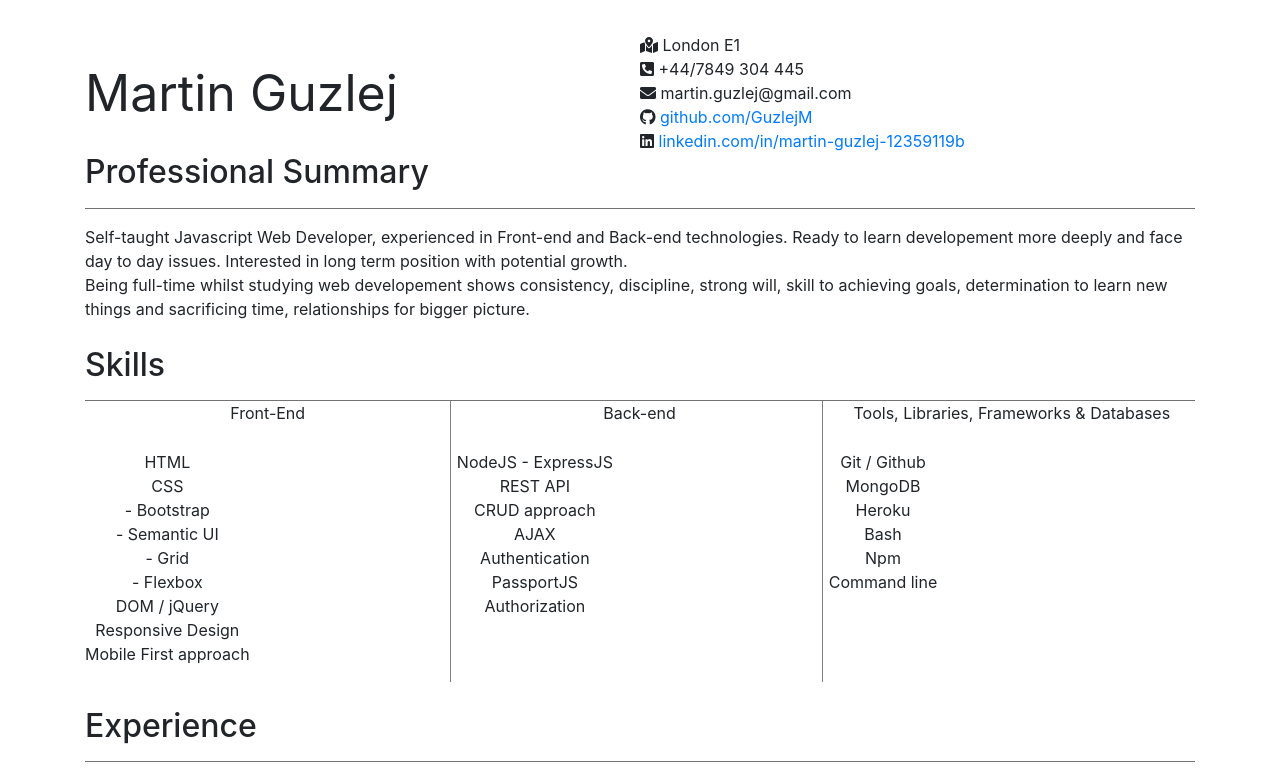
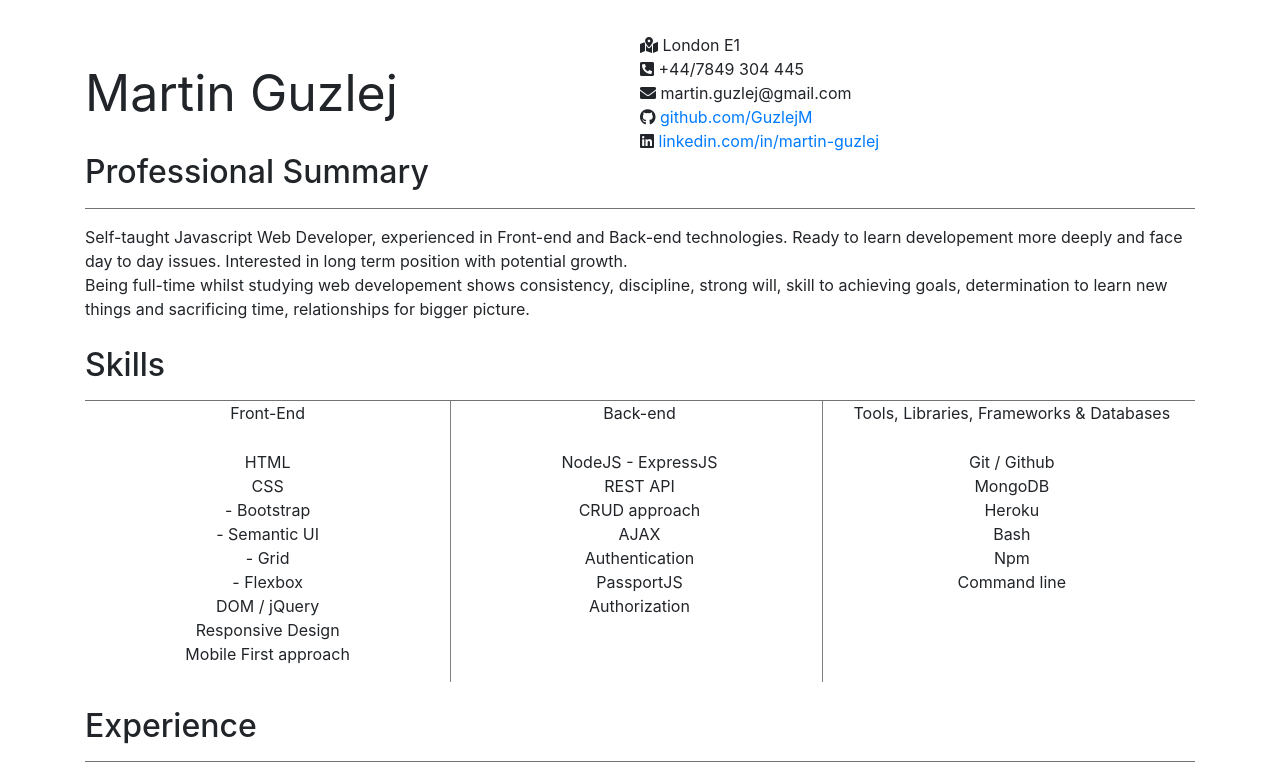
Before and after one commit to GuzlejM/Resume, a website: page index.html in a window 1280 px wide. Shown: the top 777 px of the page. Drawn offline with nearby package versions, Linux system fonts and the light colour scheme.

Commit message:
ready to push to heroku

```diff
--- a/index.html
+++ b/index.html
@@ -14,7 +14,7 @@
 </head>
 <body>
     <header class="container">
-        <div class="headerDiv d-lg-flex">
+        <div class="headerDiv d-lg-flex justify">
             <div class="leftHeader">
                 Martin Guzlej
             </div>
@@ -23,7 +23,7 @@
                 <i class="fas fa-phone-square-alt"></i> +44/7849 304 445<br>
                 <i class="fas fa-envelope"></i> martin.guzlej@gmail.com<br>
                 <i class="fab fa-github"></i> <a href="https://github.com/GuzlejM">github.com/GuzlejM</a><br>
-                <i class="fab fa-linkedin"></i> <a href="https://www.linkedin.com/in/martin-guzlej-12359119b/">linkedin.com/in/martin-guzlej-12359119b</a>
+                <i class="fab fa-linkedin"></i> <a href="https://www.linkedin.com/in/martin-guzlej-12359119b/">linkedin.com/in/martin-guzlej</a>
             </div>
         </div>
     </header>
@@ -42,7 +42,7 @@
             <div class="d-flex flex-column flex-lg-row justify-content-sm-between skillsDiv ">
                 <div>
                     <span>Front-End</span>
-                    <div class="skills divs d-flex justify-content-start">
+                    <div class="d-flex justify-content-lg-center">
                         <ul>
                             <li>HTML</li>
                             <li>CSS</li>
@@ -58,7 +58,7 @@
                 </div>
                 <div>
                     <span>Back-end</span>
-                    <div class="skills divs d-flex justify-content-start">
+                    <div class="d-flex justify-content-lg-center">
                         <ul>
                             <li>NodeJS - ExpressJS</li>
                             <li>REST API</li>
@@ -72,7 +72,7 @@
                 </div>
                 <div id="toolsDiv" >
                     <span>Tools, Libraries, Frameworks & Databases</span>
-                    <div class="skills divs d-flex justify-content-start">
+                    <div class="d-flex justify-content-lg-center">
                         <ul>
                             <li>Git / Github</li>
                             <li>MongoDB</li>
@@ -124,6 +124,7 @@
                         - <a href="https://www.udemy.com/course/javascript-beginners-complete-tutorial/learn/lecture/16981336#overview">Overview</a>
                     </li>
                 </ul>
+
         </section>
 
     </div>
--- a/public/style.css
+++ b/public/style.css
@@ -12,6 +12,10 @@
     display: flex;
     align-items: center;
     font-size: 50px;
+}
+
+.skillsDiv>div {
+  border-bottom: 1px solid gray;
 }
 
 
```
